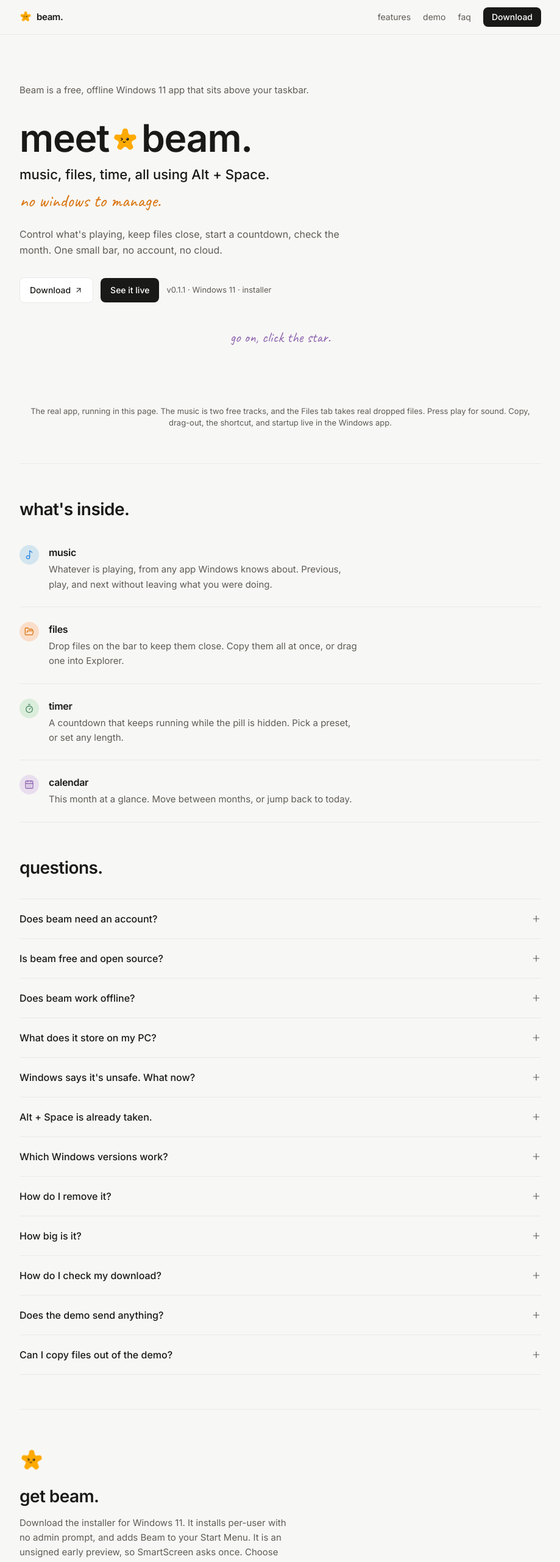
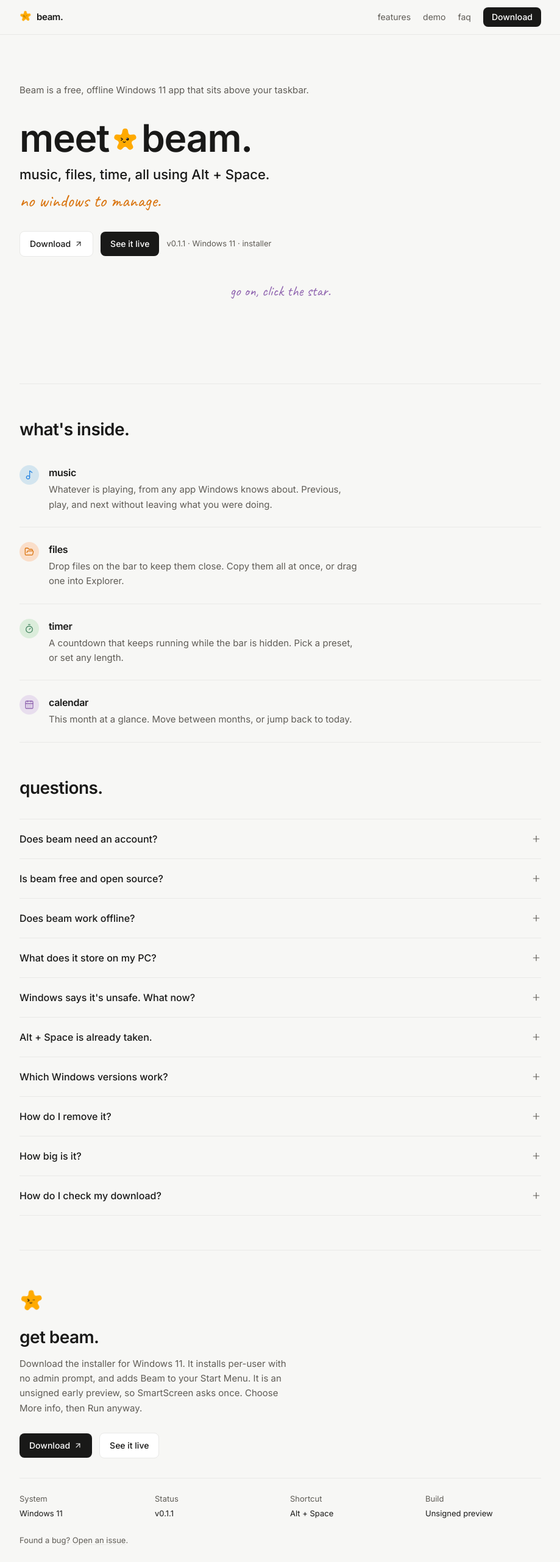
Before and after one commit to kwakhare5/beam, a Next.js app in the folder site/: page / in a window 1280 px wide. Shown: the top 2562 px of the page at 61% size, without its empty margins (180-1099 px from the left). Built offline with nearby package versions, Linux system fonts and the light colour scheme.

Commit message:
Cut redundant site copy and correct two claims

```diff
--- a/site/src/app/about/page.tsx
+++ b/site/src/app/about/page.tsx
@@ -50,7 +50,6 @@ export default function AboutPage() {
         <li>No account, sign-in, cloud, or sync.</li>
         <li>No network requests from the app.</li>
         <li>No copies of your files; the shelf stores paths in memory and clears when you quit.</li>
-        <li>No claims beyond Windows 11, the system it is built and tested on.</li>
       </ul>
 
     </Subpage>
--- a/site/src/app/changelog/page.tsx
+++ b/site/src/app/changelog/page.tsx
@@ -12,16 +12,15 @@ const ENTRIES = [
     items: [
       'v0.1.1 ships as a one-click installer: Start Menu and desktop shortcuts, an entry in Windows Apps, and no admin prompt.',
       'First launch opens the panel once, so a new install shows the whole app instead of just the bar.',
-      'English-only build cuts about 50 MB of installed size; every Download button on the site now downloads, and every page shares one header and footer.'
+      'English-only build cuts about 50 MB of installed size.'
     ]
   },
   {
     date: '2026-11-15',
     title: 'the windows build',
     items: [
-      'v0.1.0 ships as a portable Windows 11 exe; download it, run it, no installer.',
-      'The bar, panel, music, files, timer, calendar, and settings shipped together.',
-      'The live demo stays the fastest way to try it; the app is the same UI in a real window.'
+      'v0.1.0 shipped as a portable Windows 11 exe.',
+      'The bar, panel, music, files, timer, calendar, and settings shipped together.'
     ]
   },
   {
@@ -51,7 +50,7 @@ const ENTRIES = [
       'The live track, cover art, and previous / play / next sit on the bar and in the Music tab.',
       'Dropped files stay on a shelf: copy them, drag them into Explorer, see missing files, clear them all.',
       'A countdown that keeps real time through sleep, and a month calendar with Today.',
-      'The bar remembers its position and restores it on the right monitor.'
+      'The bar remembers its position.'
     ]
   }
 ];
@@ -59,8 +58,7 @@ const ENTRIES = [
 export default function ChangelogPage() {
   return (
     <Subpage>
-      <p className="text-[15px] text-muted">What changed in the preview, newest first.</p>
-      <h1 className="mt-4 text-[clamp(2.2rem,5.6vw,3.9rem)] font-semibold leading-[1]">changelog.</h1>
+      <h1 className="text-[clamp(2.2rem,5.6vw,3.9rem)] font-semibold leading-[1]">changelog.</h1>
 
       <div className="mt-10 flex flex-col gap-10">
         {ENTRIES.map((entry) => (
--- a/site/src/app/page.tsx
+++ b/site/src/app/page.tsx
@@ -59,11 +59,6 @@ export default function HomePage() {
 
           <p className="mt-2 font-hand text-2xl text-orange sm:text-3xl">no windows to manage.</p>
 
-          <p className="mt-6 max-w-xl text-base leading-relaxed text-muted">
-            Control what&apos;s playing, keep files close, start a countdown, check the month. One small bar, no account,
-            no cloud.
-          </p>
-
           <div className="mt-8 flex flex-wrap items-center gap-3">
             <a
               href={DOWNLOAD_URL}
@@ -87,10 +82,6 @@ export default function HomePage() {
             <p className="font-hand text-2xl text-purple">go on, click the star.</p>
           </div>
           <LiveDemo />
-          <p className="mt-4 text-center text-[13px] text-muted">
-            The real app, running in this page. The music is two free tracks, and the Files tab takes real dropped files.
-            Press play for sound. Copy, drag-out, the shortcut, and startup live in the Windows app.
-          </p>
         </section>
 
         <section id="features" className="border-t border-hairline pt-14">
--- a/site/src/app/privacy/page.tsx
+++ b/site/src/app/privacy/page.tsx
@@ -14,7 +14,7 @@ export default function PrivacyPage() {
       <p className="text-[15px] text-muted">Privacy</p>
       <h1 className="mt-4 text-[clamp(2.2rem,5.6vw,3.9rem)] font-semibold leading-[1]">privacy.</h1>
       <p className="mt-6 max-w-2xl text-[17px] leading-relaxed text-muted">
-        Beam has no accounts, no cloud, and no advertising. This page explains exactly what is stored and what is not.
+        Beam has no accounts, no cloud, and no advertising.
       </p>
       <p className="mt-4 text-[13px] text-muted">Last updated: 2026-11-11</p>
 
@@ -42,8 +42,7 @@ export default function PrivacyPage() {
         Open an issue on{' '}
         <a href={`${REPO}/issues`} target="_blank" rel="noopener noreferrer" className="underline decoration-hairline underline-offset-2 hover:text-ink">
           GitHub
-        </a>{' '}
-        and ask.
+        </a>.
       </p>
     </Subpage>
   );
--- a/site/src/content/site.ts
+++ b/site/src/content/site.ts
@@ -23,7 +23,7 @@ export const FEATURES = [
   {
     icon: Timer,
     title: 'timer',
-    body: 'A countdown that keeps running while the pill is hidden. Pick a preset, or set any length.',
+    body: 'A countdown that keeps running while the bar is hidden. Pick a preset, or set any length.',
     chip: 'bg-green-tint',
     ink: 'text-green'
   },
@@ -83,12 +83,4 @@ export const FAQ = [
     answer:
       'The release page includes SHA256SUMS.txt. In PowerShell, run Get-FileHash .\\Beam-Setup-0.1.1.exe -Algorithm SHA256 and compare the result with the hash in that file; they must match exactly. The current hash is b35d680fdc85a389202f31322668ad7e8ded62b947771e1765e356d6f9d4b27f.'
   },
-  {
-    question: 'Does the demo send anything?',
-    answer: 'No. The demo runs the app\'s panel in this page with two local audio files, and dropped files stay in the browser. The site uses Vercel\'s cookie-free analytics; every other request is for the site\'s own files.'
-  },
-  {
-    question: 'Can I copy files out of the demo?',
-    answer: 'No. A browser cannot write to Explorer, so copy and drag-out wait for the Windows app.'
-  }
 ];
```
Also changed, not shown: 1 other file (tests, documents, lock files or other folders).
